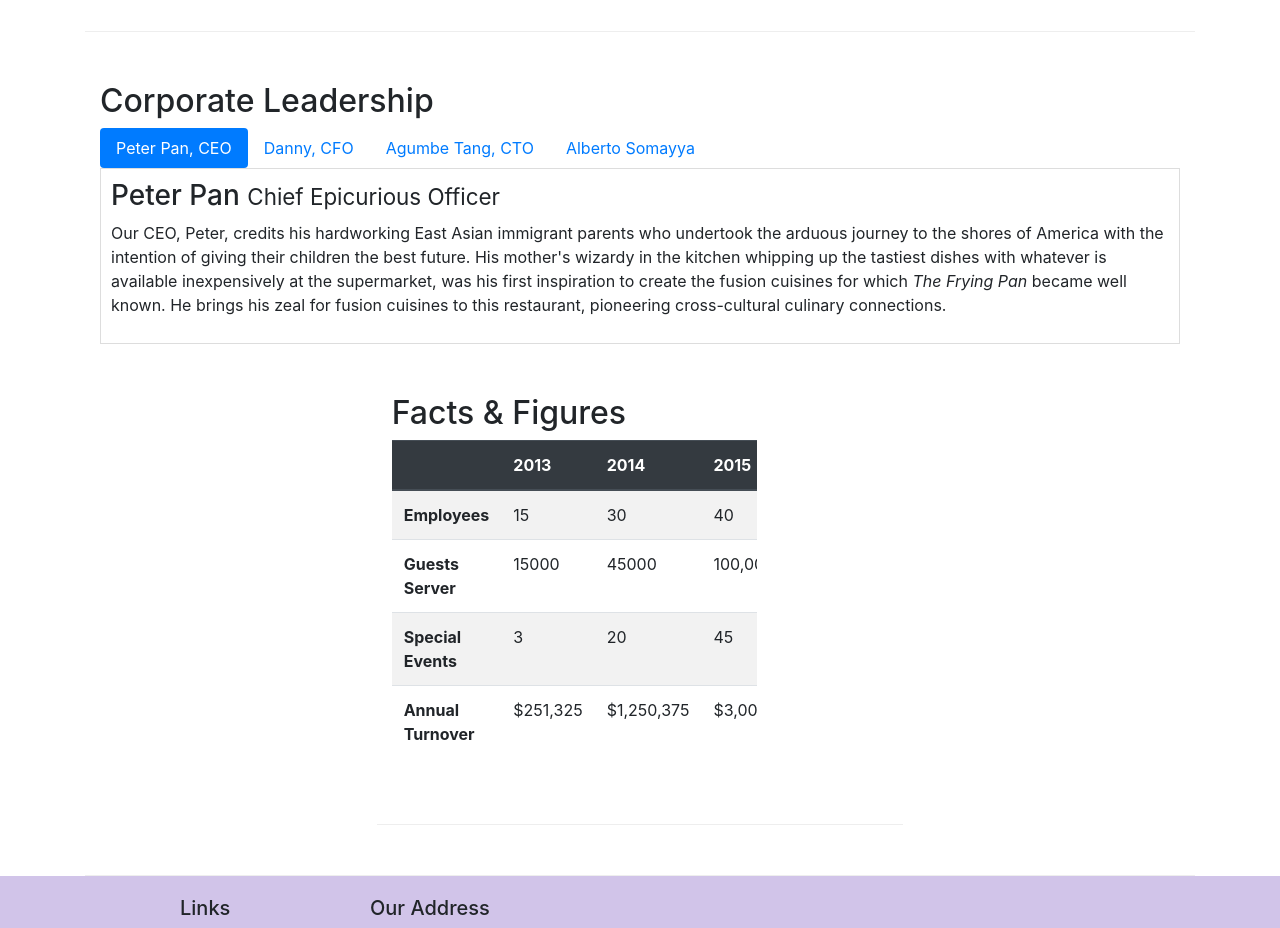
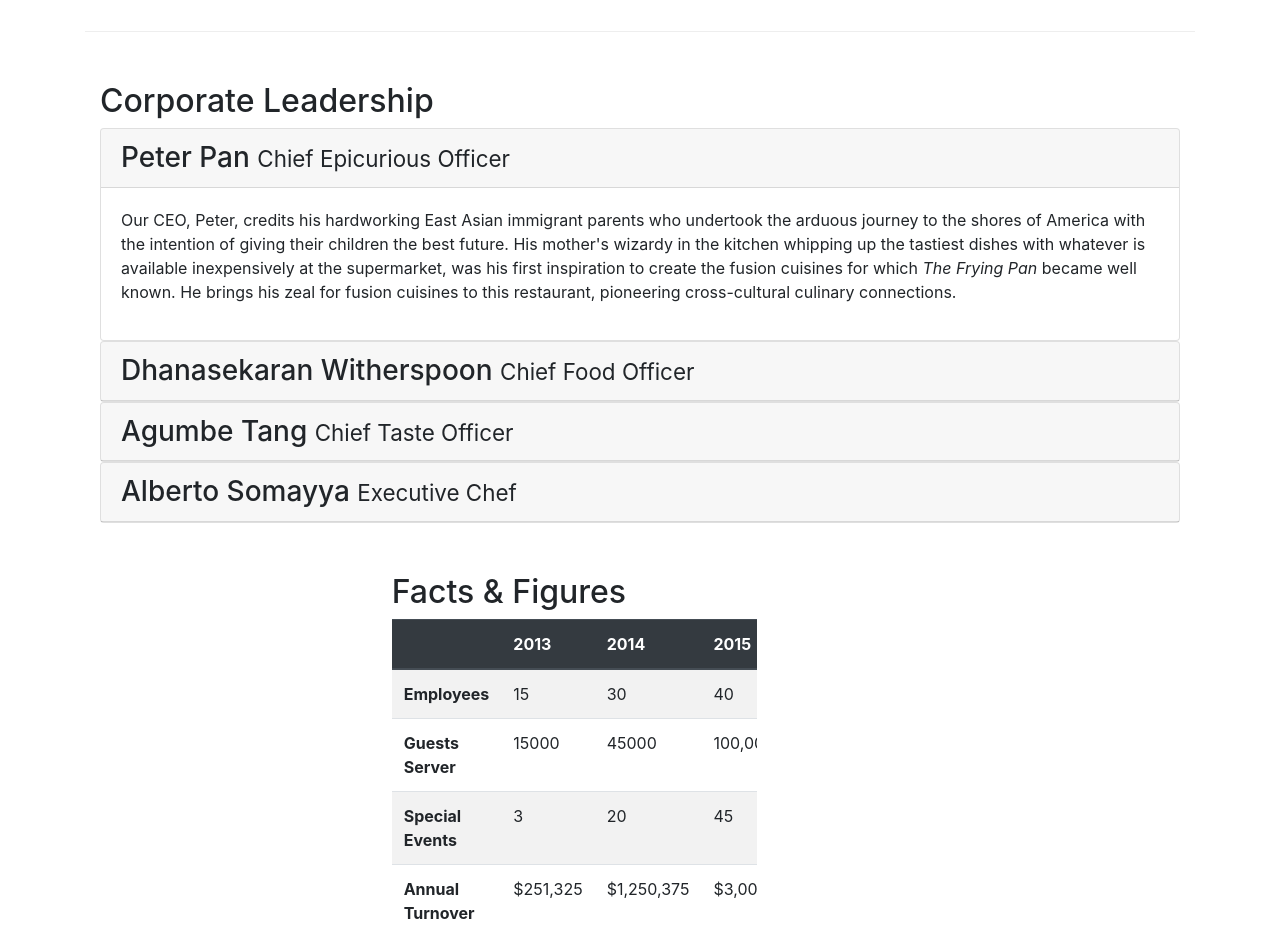
Before and after one commit to mr0a/Front-End-Web-UI-Frameworks-and-Tools-Bootstrap-4, a website: page aboutus.html in a window 1280 px wide. Shown: the part 900-1828 px from the top of the page. Drawn offline with nearby package versions, Linux system fonts and the light colour scheme.

Commit message:
accordion collapse

```diff
--- a/aboutus.html
+++ b/aboutus.html
@@ -103,40 +103,58 @@
         <div class="row row-content">
             <div class="col-12">
                 <h2>Corporate Leadership</h2>
-                <ul class="nav nav-pills">
-                    <li class="nav-item">
-                        <a href="#peter" class="nav-link active" role="tab" data-toggle="tab">Peter Pan, CEO</a>
-                    </li>
-                    <li class="nav-item">
-                        <a href="#danny" class="nav-link" role="tab" data-toggle="tab">Danny, CFO</a>
-                    </li>
-                    <li class="nav-item">
-                        <a href="#agumbe" class="nav-link" role="tab" data-toggle="tab">Agumbe Tang, CTO</a>
-                    </li>
-                    <li class="nav-item">
-                        <a href="#alberto" class="nav-link" role="tab" data-toggle="tab">Alberto Somayya</a>
-                    </li>
-                </ul>
 
-                <div class="tab-content">
-                    <div role="tabpanel" class="tab-pane fade show active" id="peter">
-                        <h3>Peter Pan <small>Chief Epicurious Officer</small></h3>
-                        <p class="d-none d-sm-block">Our CEO, Peter, credits his hardworking East Asian immigrant parents who undertook the arduous journey to the shores of America with the intention of giving their children the best future. His mother's wizardy in the kitchen whipping up the tastiest dishes with whatever is available inexpensively at the supermarket, was his first inspiration to create the fusion cuisines for which <em>The Frying Pan</em> became well known. He brings his zeal for fusion cuisines to this restaurant, pioneering cross-cultural culinary connections.</p>
+                <div id="accordion">
+                    <div class="card">
+                        <div class="card-header" role="tab" id="peterhead">
+                            <h3 class="mb-0">
+                                <a data-toggle="collapse" data-target="#peter">Peter Pan <small>Chief Epicurious Officer</small></a>
+                            </h3>
+                        </div>
+                        <div class="collapse show" id="peter" data-parent="#accordion">
+                            <div class="card-body">
+                                <p class="d-none d-sm-block">Our CEO, Peter, credits his hardworking East Asian immigrant parents who undertook the arduous journey to the shores of America with the intention of giving their children the best future. His mother's wizardy in the kitchen whipping up the tastiest dishes with whatever is available inexpensively at the supermarket, was his first inspiration to create the fusion cuisines for which <em>The Frying Pan</em> became well known. He brings his zeal for fusion cuisines to this restaurant, pioneering cross-cultural culinary connections.</p>
+                            </div>
+                        </div>
                     </div>
 
-                    <div role="tabpanel" class="tab-pane fade" id="danny">
-                        <h3>Dhanasekaran Witherspoon <small>Chief Food Officer</small></h3>
-                        <p class="d-none d-sm-block">Our CFO, Danny, as he is affectionately referred to by his colleagues, comes from a long established family tradition in farming and produce. His experiences growing up on a farm in the Australian outback gave him great appreciation for varieties of food sources. As he puts it in his own words, <em>Everything that runs, wins, and everything that stays, pays!</em></p>
+                    <div class="card">
+                        <div class="card-header" role="tab" id="dannyhead">
+                            <h3 class="mb-0">
+                                <a data-toggle="collapse" data-target="#danny">Dhanasekaran Witherspoon <small>Chief Food Officer</small></a>
+                            </h3>
+                        </div>
+                        <div class="collapse" id="danny" data-parent="#accordion">
+                            <div class="card-body">
+                                <p class="d-none d-sm-block">Our CFO, Danny, as he is affectionately referred to by his colleagues, comes from a long established family tradition in farming and produce. His experiences growing up on a farm in the Australian outback gave him great appreciation for varieties of food sources. As he puts it in his own words, <em>Everything that runs, wins, and everything that stays, pays!</em></p>
+                            </div>
+                        </div>
                     </div>
 
-                    <div role="tabpanel" class="tab-pane fade" id="agumbe">
-                        <h3>Agumbe Tang <small>Chief Taste Officer</small></h3>
-                        <p class="d-none d-sm-block">Blessed with the most discerning gustatory sense, Agumbe, our CTO, personally ensures that every dish that we serve meets his exacting tastes. Our chefs dread the tongue lashing that ensues if their dish does not meet his exacting standards. He lives by his motto, <em>You click only if you survive my lick.</em></p>
+                    <div class="card">
+                        <div class="card-header" role="tab" id="agumbehead">
+                            <h3 class="mb-0">
+                                <a data-toggle="collapse" data-target="#agumbe">Agumbe Tang <small>Chief Taste Officer</small></a>
+                            </h3>
+                        </div>
+                        <div class="collapse" id="agumbe" data-parent="#accordion">
+                            <div class="card-body">
+                                <p class="d-none d-sm-block">Blessed with the most discerning gustatory sense, Agumbe, our CTO, personally ensures that every dish that we serve meets his exacting tastes. Our chefs dread the tongue lashing that ensues if their dish does not meet his exacting standards. He lives by his motto, <em>You click only if you survive my lick.</em></p>
+                            </div>
+                        </div>
                     </div>
 
-                    <div role="tabpanel" class="tab-pane fade" id="alberto">
-                        <h3>Alberto Somayya <small>Executive Chef</small></h3>
-                        <p class="d-none d-sm-block">Award winning three-star Michelin chef with wide International experience having worked closely with whos-who in the culinary world, he specializes in creating mouthwatering Indo-Italian fusion experiences. He says, <em>Put together the cuisines from the two craziest cultures, and you get a winning hit! Amma Mia!</em></p>
+                    <div class="card">
+                        <div class="card-header" role="tab" id="albertohead">
+                            <h3 class="mb-0">
+                                <a data-toggle="collapse" data-target="#alberto">Alberto Somayya <small>Executive Chef</small></a>
+                            </h3>
+                        </div>
+                        <div class="collapse" id="alberto" data-parent="#accordion">
+                            <div class="card-body">
+                                <p class="d-none d-sm-block">Award winning three-star Michelin chef with wide International experience having worked closely with whos-who in the culinary world, he specializes in creating mouthwatering Indo-Italian fusion experiences. He says, <em>Put together the cuisines from the two craziest cultures, and you get a winning hit! Amma Mia!</em></p>
+                            </div>
+                        </div>
                     </div>
                 </div>
             </div>
--- a/css/styles.css
+++ b/css/styles.css
@@ -39,6 +39,6 @@ body{
 
 .tab-content{
     border: 1px solid #ddd;
-
+    border-top: none;
     padding: 10px;
 }
```
